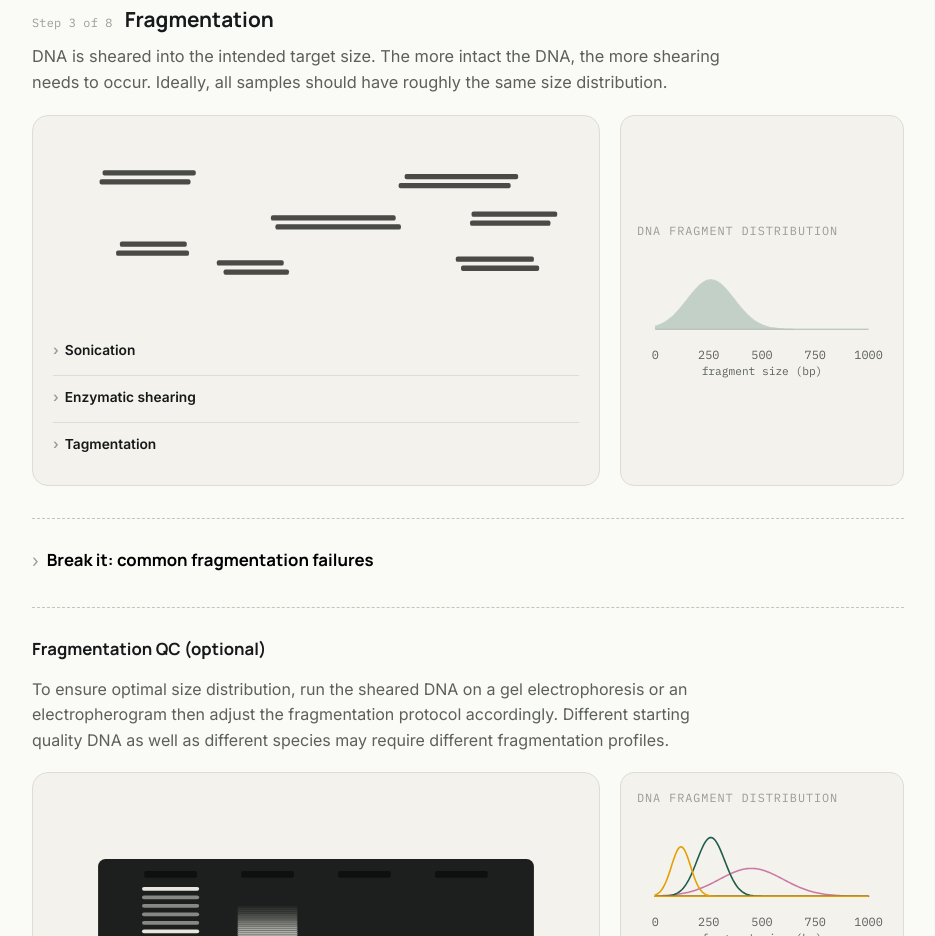
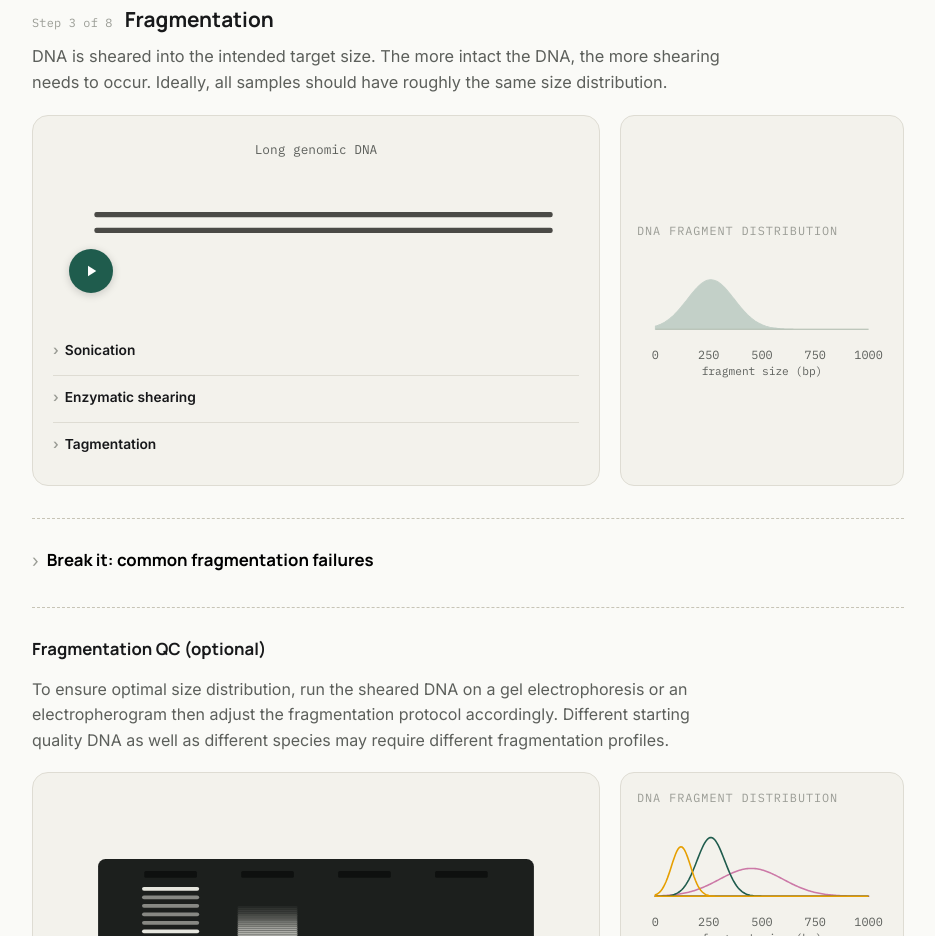
Before and after one commit to jpenalba/joshuapenalba-site, a plain HTML site: page learn/illumina-library-prep/index.html in a window 1280 px wide. Shown: the part 1735-2671 px from the top of the page, without its empty margins (172-1107 px from the left). Drawn offline with Linux system fonts and the light colour scheme.

Commit message:
Animate Fragmentation: long genomic DNA shears into scattered fragments
Replayable GSAP animation (matching the Library PCR step's pattern): a
single long double-stranded molecule shows break-point ticks at several
positions, jitters, and fades out while its pieces fade/settle into the
exact same scattered ragged-fragment layout the old static image used, so
the resting frame is pixel-identical to before.

Generalized the PCR step's play/replay button and icons (now
.stage-play-btn / ICON_PLAY / ICON_REPLAY, gated on a new "animated" flag
in content.json) since they're no longer PCR-specific.

Co-Authored-By: Claude Sonnet 5 <noreply@anthropic.com>
Claude-Session: https://claude.ai/code/session_01AUPcRiyersWJzaWGnZAT8G

```diff
--- a/learn/illumina-library-prep/content.json
+++ b/learn/illumina-library-prep/content.json
@@ -71,6 +71,7 @@
       "title": "Fragmentation",
       "caption": "DNA is sheared into the intended target size. The more intact the DNA, the more shearing needs to occur. Ideally, all samples should have roughly the same size distribution.",
       "trace": { "peaks": [ { "center": 260, "height": 0.8, "width": 110 } ] },
+      "animated": true,
       "fragMethods": [
         {
           "id": "sonication",
@@ -200,6 +201,7 @@
       "title": "Library PCR",
       "caption": "PCR completes or enriches full-length molecules and raises the yield. The first cycle is special: each original strand only has a primer site at one end, so polymerase must copy all the way across to create a proper binding site at the other end. From the second cycle on, primers anneal at both ends and every molecule doubles. Each cycle adds bias.",
       "trace": { "peaks": [ { "center": 380, "height": 1.0, "width": 100 } ] },
+      "animated": true,
       "pcrCycles": 8,
       "ampMethods": [
         {
--- a/learn/illumina-library-prep/index.html
+++ b/learn/illumina-library-prep/index.html
@@ -135,15 +135,15 @@
   .fragqc-legend-row:focus-visible{ outline: 2px solid var(--accent); outline-offset: -2px; }
   .size-marker-widget{ font-size: 0.92rem; color: var(--ink-soft); align-self:center; }
   .pcr-widget{ font-size: 0.88rem; color: var(--ink-soft); align-self:center; }
-  .pcr-play-btn{
+  .stage-play-btn{
     position: absolute; left: 16px; bottom: 16px; z-index: 2;
     width: 44px; height: 44px; border-radius: 50%; padding: 0;
     border: none; background: var(--accent); color: #fff; cursor: pointer;
     display: flex; align-items: center; justify-content: center;
     box-shadow: 0 2px 8px rgba(0,0,0,0.18);
   }
-  .pcr-play-btn:hover, .pcr-play-btn:focus-visible{ filter: brightness(1.12); outline: none; }
-  .pcr-play-btn svg{ width: 18px; height: 18px; display: block; }
+  .stage-play-btn:hover, .stage-play-btn:focus-visible{ filter: brightness(1.12); outline: none; }
+  .stage-play-btn svg{ width: 18px; height: 18px; display: block; }
 
   .method-accordion{ display:flex; flex-direction:column; gap: 4px; margin-top: 4px; }
   .method-item{ border-top: 1px solid var(--line); }
--- a/learn/illumina-library-prep/module.js
+++ b/learn/illumina-library-prep/module.js
@@ -29,8 +29,10 @@
 
   const reducedMotion = window.matchMedia && window.matchMedia('(prefers-reduced-motion: reduce)').matches;
 
-  const PCR_ICON_PLAY = '<svg viewBox="0 0 24 24" fill="currentColor" aria-hidden="true"><path d="M8 5v14l11-7z"/></svg>';
-  const PCR_ICON_REPLAY = '<svg viewBox="0 0 24 24" fill="currentColor" aria-hidden="true"><path d="M12 5V1L7 6l5 5V7c3.31 0 6 2.69 6 6s-2.69 6-6 6-6-2.69-6-6H4c0 4.42 3.58 8 8 8s8-3.58 8-8-3.58-8-8-8z"/></svg>';
+  // Shared play/replay icons for any step with a button-triggered stage
+  // animation (PCR, fragmentation, ...), not just PCR specifically.
+  const ICON_PLAY = '<svg viewBox="0 0 24 24" fill="currentColor" aria-hidden="true"><path d="M8 5v14l11-7z"/></svg>';
+  const ICON_REPLAY = '<svg viewBox="0 0 24 24" fill="currentColor" aria-hidden="true"><path d="M12 5V1L7 6l5 5V7c3.31 0 6 2.69 6 6s-2.69 6-6 6-6-2.69-6-6H4c0 4.42 3.58 8 8 8s8-3.58 8-8-3.58-8-8-8z"/></svg>';
 
   // ---------- shared stage geometry (generous, since the molecule is the focal point) ----------
   const STAGE_W = 700, STAGE_H = 230, MID_Y = 115;
@@ -422,6 +424,64 @@
     return acc;
   }
 
+  // Fragmentation, animated: a single long genomic molecule (two parallel
+  // grey strands) shears at several points and its pieces scatter out to
+  // the exact same ragged-fragment layout drawSmear('ragged') draws
+  // statically, so the animation's resting frame matches the old static
+  // image pixel-for-pixel. Each fragment is drawn up front at its real
+  // final position, then FLIPped: pulled back onto the long strand's line
+  // (y offset only, same x/width) and faded out, so "settling" is just
+  // one clean y-tween back to 0 rather than redrawing anything mid-flight.
+  function buildFragmentationAnimation(svg) {
+    svg.innerHTML = '';
+    const y = MID_Y, height = 7, gap = 5;
+    const longX = 55, longEndX = 665;
+    // The long strand uses its own wider gap (just for legibility as two
+    // separate lines at this zoomed-out scale) -- the fragments below keep
+    // the original height/gap so their settled layout matches the old
+    // static image exactly.
+    const longGap = 14;
+    const topY = y - longGap / 2 - height, botY = y + longGap / 2;
+
+    const label = DNA.el('text', {
+      x: STAGE_W / 2, y: 24, 'text-anchor': 'middle', 'font-family': "'IBM Plex Mono', monospace",
+      'font-size': 17, fill: 'var(--ink-soft)'
+    }, svg);
+    label.textContent = 'Long genomic DNA';
+
+    const longG = DNA.group(svg, {});
+    DNA.el('rect', { x: longX, y: topY, width: longEndX - longX, height, rx: 3, fill: 'var(--mol-backbone)' }, longG);
+    DNA.el('rect', { x: longX, y: botY, width: longEndX - longX, height, rx: 3, fill: 'var(--mol-backbone)' }, longG);
+
+    // Break points sit between each pair of neighbouring final fragments --
+    // where a cut must have happened for the pieces to land where they do.
+    const sortedMid = SMEAR.map(f => f.x + f.w / 2).sort((a, b) => a - b);
+    const breakXs = [];
+    for (let i = 0; i < sortedMid.length - 1; i++) breakXs.push((sortedMid[i] + sortedMid[i + 1]) / 2);
+    const ticks = breakXs.map(bx => DNA.el('line', {
+      x1: bx, y1: topY - 6, x2: bx, y2: botY + 6, stroke: 'var(--reg-p7)', 'stroke-width': 2, opacity: 0
+    }, svg));
+
+    const fragGroups = SMEAR.map(f => {
+      const g = DNA.group(svg, {});
+      DNA.fragmentOverhang(g, { x: f.x, y: f.y, width: f.w, height: 7, gap: 5, overhangs: f.oh });
+      gsap.set(g, { y: y - f.y, opacity: 0 });
+      return g;
+    });
+
+    const tl = gsap.timeline({ paused: true });
+    const t0 = 0.6, t1 = t0 + 0.55, t2 = t1 + 0.1, t3 = t2 + 0.1;
+    tl.to(ticks, { opacity: 1, duration: 0.25, stagger: 0.04 }, t0)
+      .to(longG, { y: '+=2', duration: 0.08, repeat: 5, yoyo: true, ease: 'power1.inOut' }, t0)
+      .to(label, { opacity: 0, duration: 0.3 }, t0)
+      .to(longG, { opacity: 0, duration: 0.4 }, t1)
+      .to(ticks, { opacity: 0, duration: 0.3 }, t1)
+      .to(fragGroups, { opacity: 1, duration: 0.3, stagger: 0.04 }, t2)
+      .to(fragGroups, { y: 0, duration: 0.9, stagger: 0.04, ease: 'power2.out' }, t3);
+
+    return { timeline: tl };
+  }
+
   function drawSmear(svg, endStyle) {
     SMEAR.forEach(f => {
       if (endStyle === 'ragged') {
@@ -1517,7 +1577,7 @@
         <div class="stage-card">
           <div class="stage-svg-wrap">
             <svg class="step-stage" id="${stageSvgId}" viewBox="0 0 ${STAGE_W} ${STAGE_H}" role="img" aria-label="Diagram of the library molecule at: ${step.title}"></svg>
-            ${step.pcrCycles ? `<button type="button" class="pcr-play-btn" aria-label="Play PCR animation">${PCR_ICON_PLAY}</button>` : ''}
+            ${step.animated ? `<button type="button" class="stage-play-btn" aria-label="Play animation">${ICON_PLAY}</button>` : ''}
           </div>
           ${step.extractionMethods || step.fragMethods || step.indexMethods || step.ampMethods || step.normalizeMethods ? '<div class="stage-methods"></div>' : ''}
         </div>
@@ -1545,7 +1605,21 @@
     } else if (step.id === 'step1') {
       drawGel(stageSvg, step.gel);
     } else if (step.id === 'step2') {
-      drawSmear(stageSvg, 'ragged');
+      const frag = buildFragmentationAnimation(stageSvg);
+      section._fragTimeline = frag.timeline;
+      const fragPlayBtn = section.querySelector('.stage-play-btn');
+      fragPlayBtn.setAttribute('aria-label', 'Play fragmentation animation');
+      let fragStarted = false;
+      fragPlayBtn.addEventListener('click', () => {
+        if (!fragStarted) {
+          fragStarted = true;
+          fragPlayBtn.innerHTML = ICON_REPLAY;
+          fragPlayBtn.setAttribute('aria-label', 'Replay fragmentation animation');
+          frag.timeline.play();
+        } else {
+          frag.timeline.restart();
+        }
+      });
     } else if (step.id === 'step3') {
       drawSmear(stageSvg, 'blunt');
     } else if (step.id === 'step5') {
@@ -1553,12 +1627,13 @@
     } else if (step.id === 'step7') {
       const pcr = buildPCRAnimation(stageSvg, step.pcrCycles);
       section._pcrTimeline = pcr.timeline;
-      const playBtn = section.querySelector('.pcr-play-btn');
+      const playBtn = section.querySelector('.stage-play-btn');
+      playBtn.setAttribute('aria-label', 'Play PCR animation');
       let pcrStarted = false;
       playBtn.addEventListener('click', () => {
         if (!pcrStarted) {
           pcrStarted = true;
-          playBtn.innerHTML = PCR_ICON_REPLAY;
+          playBtn.innerHTML = ICON_REPLAY;
           playBtn.setAttribute('aria-label', 'Replay PCR animation');
           pcr.timeline.play();
         } else {
```
